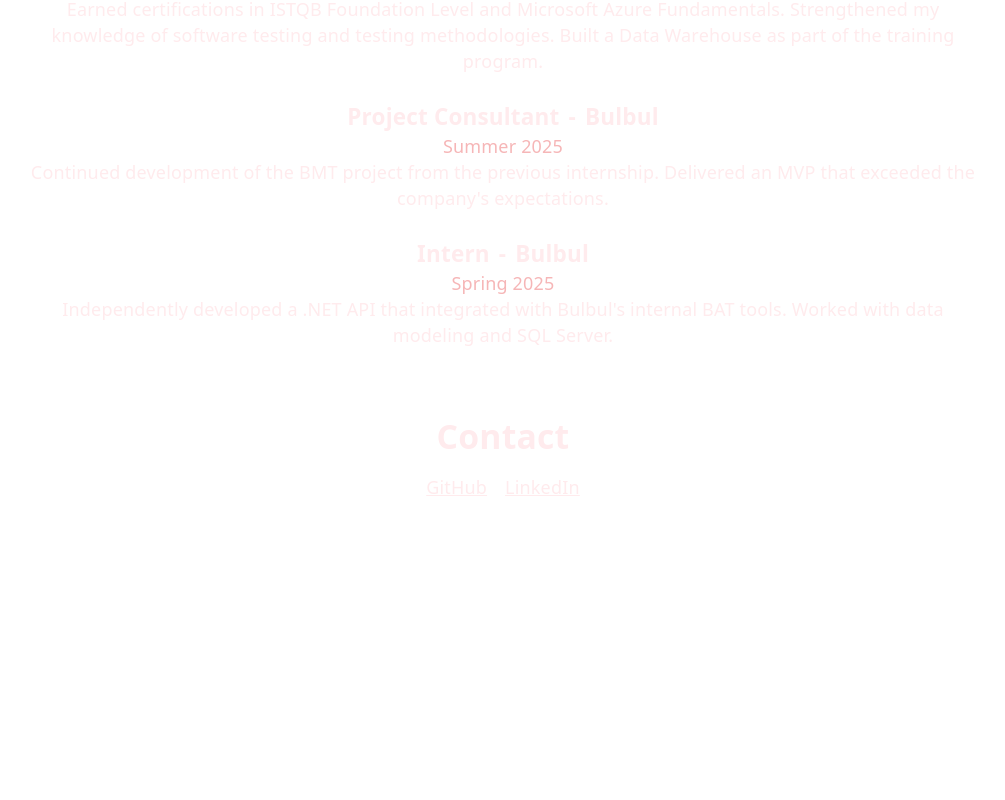
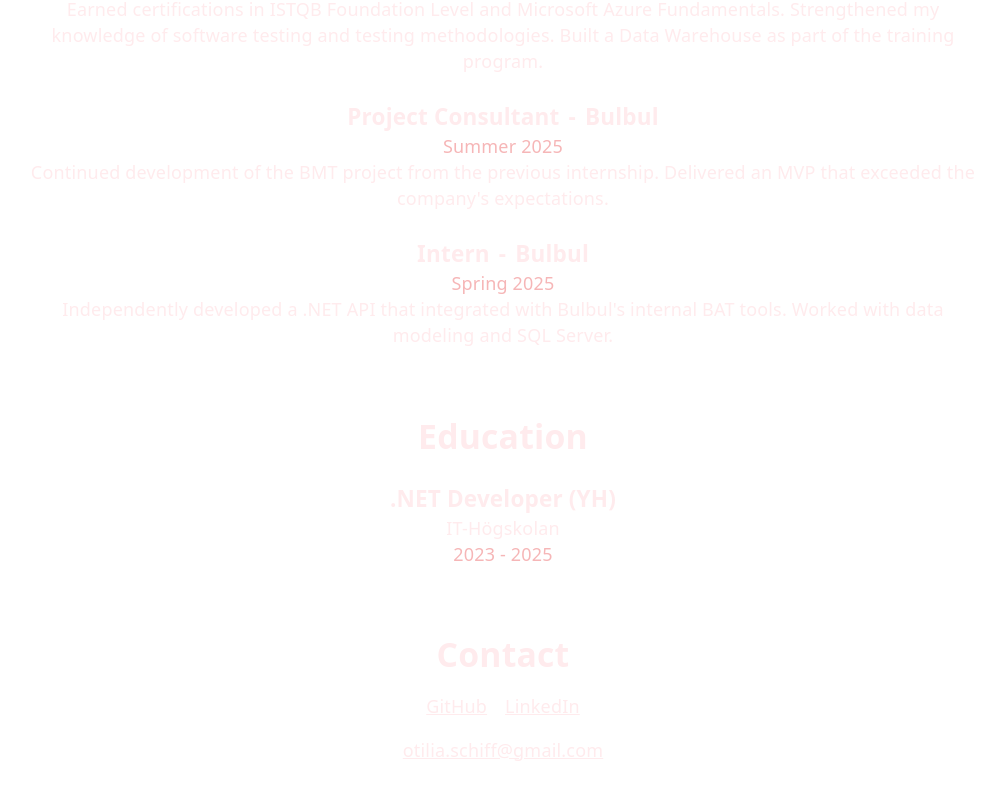
Before and after one commit to AscellaGG/portfolio, a React (Vite) app: page / in a window 1280 px wide. Shown: the part 416-1216 px from the top of the page, without its empty margins (137-1142 px from the left). Before the commit the page ends 984 px from the top, so only its background shows below. Built offline with nearby package versions, Linux system fonts and the light colour scheme.

Commit message:
Add education data and integrate it into App component

```diff
--- a/src/App.tsx
+++ b/src/App.tsx
@@ -1,5 +1,6 @@
 import "./App.css";
 import { experiences } from "./data/experience";
+import { education } from "./data/education";
 
 function App() {
   return (
@@ -15,6 +16,7 @@
         </p>
       </section>
 
+      {/* WORK EXPERIENCE */}
       <section className="mt-15 mx-30">
         <h2 className="text-3xl font-bold">Work Experience</h2>
 
@@ -37,10 +39,28 @@
         ))}
       </section>
 
+      {/* EDUCATION */}
+      <section className="mt-15 mx-30">
+        <h2 className="text-3xl font-bold">Education</h2>
+
+        {education.map((education) => (
+          <article key={education.institution} className="mt-6">
+            <h3 className="text-xl font-bold">{education.program}</h3>
+            <a
+              href={education.institution}
+              target="_blank"
+              rel="noopener noreferrer"
+            >
+              {education.institution}
+            </a>
+            <p className="text-powder-blush">{education.period}</p>
+          </article>
+        ))}
+      </section>
+
       {/* CONTACT */}
       <section className="mt-15 mb-15">
         <h2 className="text-3xl font-semibold">Contact</h2>
-
         <div className="mt-4 flex gap-4 justify-center">
           <a
             href="https://github.com/AscellaGG"
@@ -58,6 +78,12 @@
             LinkedIn
           </a>
         </div>
+        <a
+          href="mailto:otilia.schiff@gmail.com"
+          className="mt-4 inline-block underline"
+        >
+          otilia.schiff@gmail.com
+        </a>
       </section>
     </div>
   );
--- a/src/data/education.ts
+++ b/src/data/education.ts
@@ -0,0 +1,27 @@
+export interface Education {
+  institution: string;
+  program: string;
+  period: string;
+  type: "degree" | "course";
+  courses?: string[];
+  url?: string;
+}
+
+export const education: Education[] = [
+  {
+    institution: "IT-Högskolan",
+    program: ".NET Developer (YH)",
+    period: "2023 - 2025",
+    type: "degree",
+    courses: [
+      "C# Programming",
+      "Database Development and Administration",
+      "Web Development with C#",
+      "Agile Development",
+      "Clean Code and Testable Code",
+      "Internships (LIA)",
+      "Customer Understanding, Consulting Skills, and Reporting",
+    ],
+    url: "https://www.iths.se/",
+  },
+];
```
